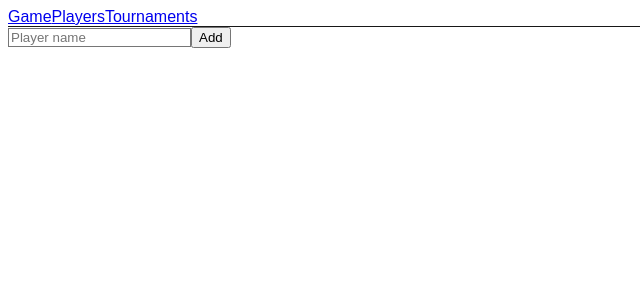
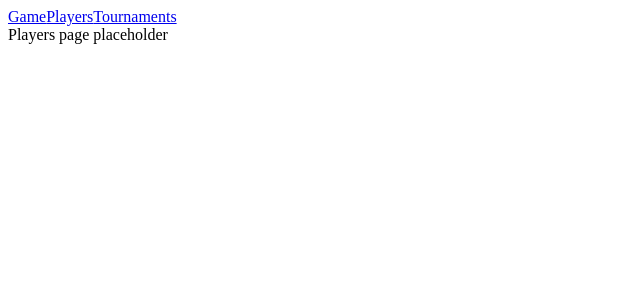
Before and after one commit to ChrisTansey007/Darts, a Next.js app in the folder src/: page /players in a window 1280 px wide. Shown: the top 300 px of the page, without its empty margins (0-640 px from the left). Built offline with nearby package versions, Linux system fonts and the light colour scheme.

Commit message:
Simplify site layout

```diff
--- a/src/app/game/page.js
+++ b/src/app/game/page.js
@@ -1,5 +1,5 @@
-import GameFeature from '@/components/game/GameFeature'
+// import GameFeature from '@/components/game/GameFeature'
 
 export default function GamePage() {
-  return <GameFeature />
+  return <div className="p-4">Game coming soon...</div>
 }
--- a/src/app/layout.js
+++ b/src/app/layout.js
@@ -1,29 +1,29 @@
-import { Geist, Geist_Mono } from "next/font/google";
-import "./globals.css";
-import Header from "@/components/ui/Header";
+// import { Geist, Geist_Mono } from "next/font/google";
+// import "./globals.css";
+import Header from '@/components/ui/Header'
 
-const geistSans = Geist({
-  variable: "--font-geist-sans",
-  subsets: ["latin"],
-});
+// const geistSans = Geist({
+//   variable: "--font-geist-sans",
+//   subsets: ["latin"],
+// });
 
-const geistMono = Geist_Mono({
-  variable: "--font-geist-mono",
-  subsets: ["latin"],
-});
+// const geistMono = Geist_Mono({
+//   variable: "--font-geist-mono",
+//   subsets: ["latin"],
+// });
 
 export const metadata = {
-  title: "Stunning Dartboard",
-  description: "Scorekeeping for all your darts games",
-};
+  title: 'Stunning Dartboard',
+  description: 'Scorekeeping for all your darts games',
+}
 
 export default function RootLayout({ children }) {
   return (
     <html lang="en">
-      <body className={`${geistSans.variable} ${geistMono.variable} antialiased`}>
+      <body>
         <Header />
         {children}
       </body>
     </html>
-  );
+  )
 }
--- a/src/app/players/page.js
+++ b/src/app/players/page.js
@@ -1,5 +1,5 @@
-import PlayersFeature from '@/components/players/PlayersFeature'
+// import PlayersFeature from '@/components/players/PlayersFeature'
 
 export default function PlayersPage() {
-  return <PlayersFeature />
+  return <div className="p-4">Players page placeholder</div>
 }
--- a/src/app/tournaments/[id]/page.js
+++ b/src/app/tournaments/[id]/page.js
@@ -1,6 +1,6 @@
-import TournamentDetail from '@/components/tournaments/TournamentDetail'
+// import TournamentDetail from '@/components/tournaments/TournamentDetail'
 
 export default function TournamentPage({ params }) {
   const { id } = params
-  return <TournamentDetail id={id} />
+  return <div className="p-4">Tournament {id}</div>
 }
--- a/src/app/tournaments/page.js
+++ b/src/app/tournaments/page.js
@@ -1,5 +1,5 @@
-import TournamentsFeature from '@/components/tournaments/TournamentsFeature'
+// import TournamentsFeature from '@/components/tournaments/TournamentsFeature'
 
 export default function TournamentsPage() {
-  return <TournamentsFeature />
+  return <div className="p-4">Tournaments page placeholder</div>
 }
```
